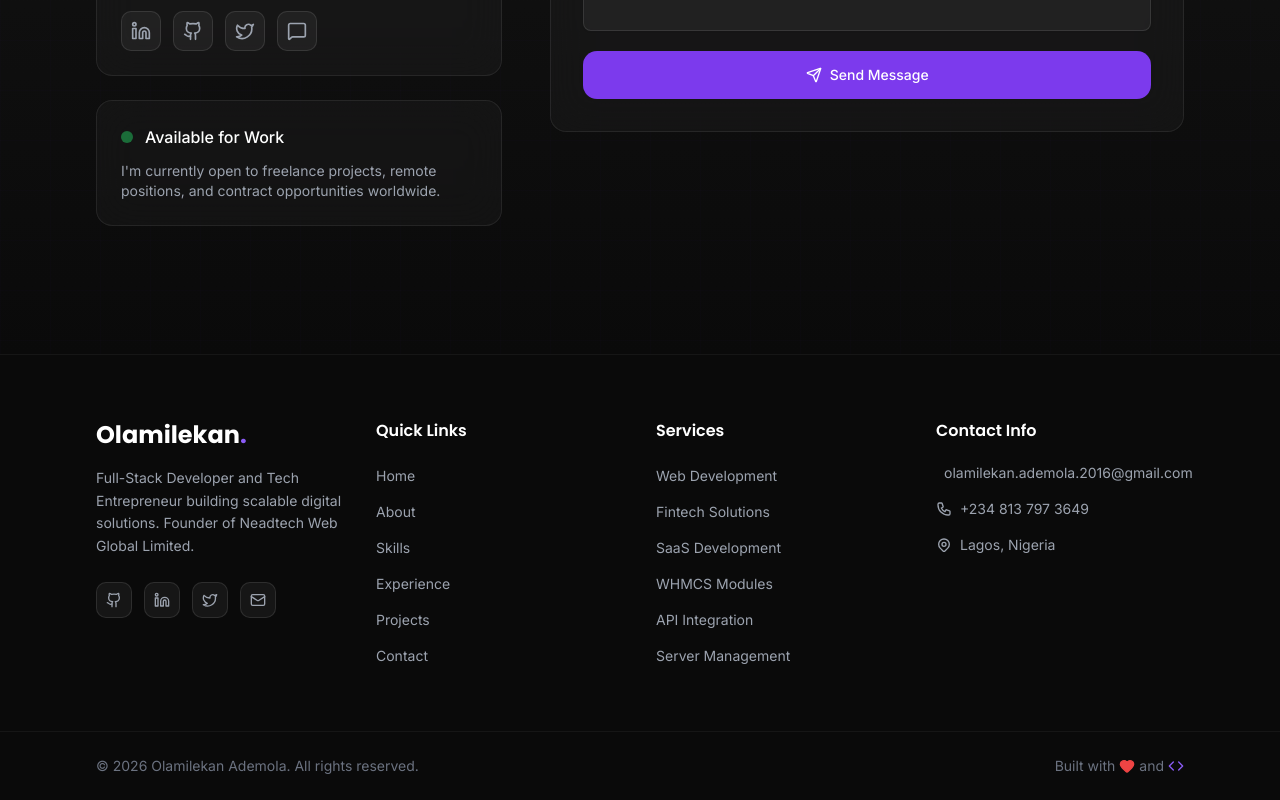
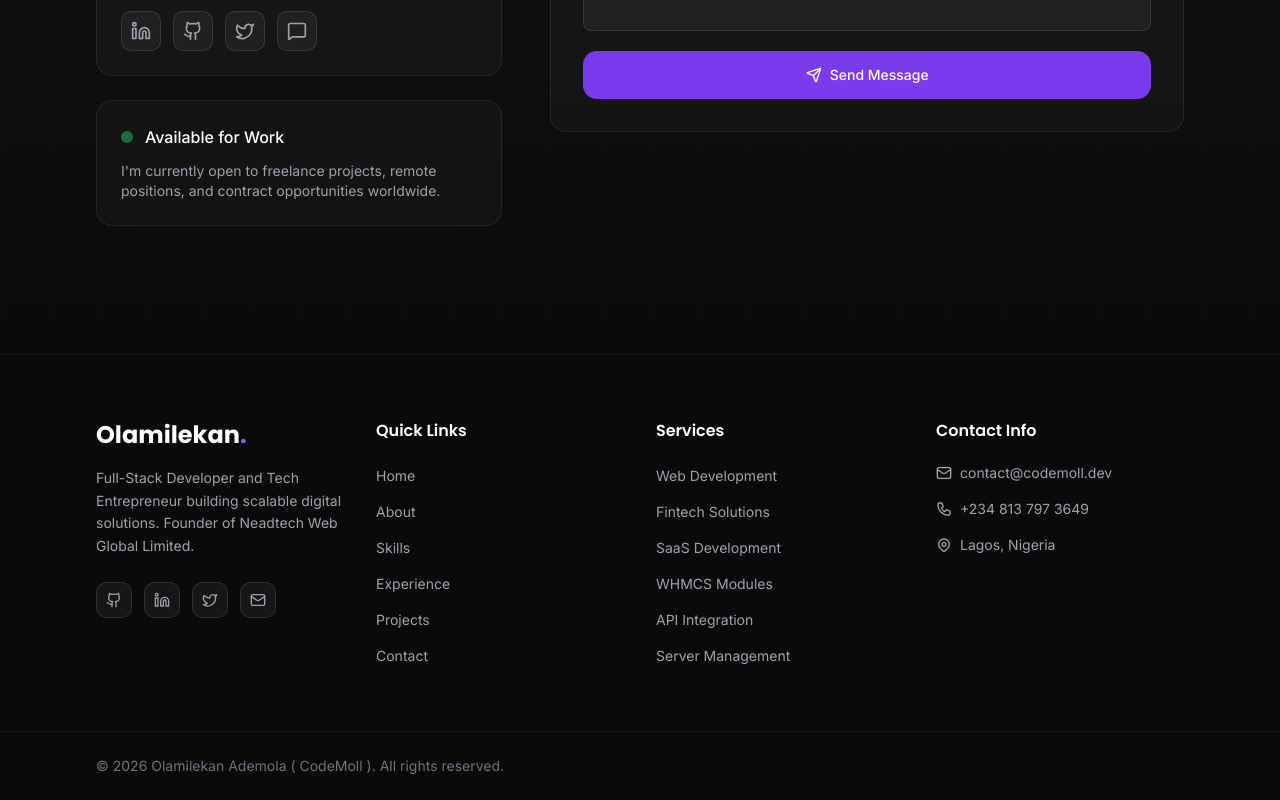
Before and after one commit to codemoll/codemoll, a React (Vite) app: page / in a window 1280 px wide. Shown: the part 7280-8080 px from the top of the page. Built offline with nearby package versions, Linux system fonts and the light colour scheme.

Commit message:
Update social links and contact information in Footer

```diff
--- a/src/sections/Footer.tsx
+++ b/src/sections/Footer.tsx
@@ -22,10 +22,10 @@ const Footer = () => {
   ];
 
   const socialLinks = [
-    { icon: Github, href: 'https://github.com', label: 'GitHub' },
-    { icon: Linkedin, href: 'https://linkedin.com/in/olamilekan-ademola', label: 'LinkedIn' },
-    { icon: Twitter, href: 'https://twitter.com', label: 'Twitter' },
-    { icon: Mail, href: 'mailto:olamilekan.ademola.2016@gmail.com', label: 'Email' },
+    { icon: Github, href: 'https://github.com/codemoll', label: 'GitHub' },
+    { icon: Linkedin, href: 'https://linkedin.com/in/codemoll', label: 'LinkedIn' },
+    { icon: Twitter, href: 'https://x.com/codemoll', label: 'Twitter' },
+    { icon: Mail, href: 'mailto:contact@codemoll.dev', label: 'Email' },
   ];
 
   const scrollToSection = (href: string) => {
@@ -113,11 +113,11 @@ const Footer = () => {
               <ul className="space-y-4">
                 <li>
                   <a
-                    href="mailto:olamilekan.ademola.2016@gmail.com"
+                    href="mailto:contact@codemoll.dev"
                     className="text-gray-400 hover:text-purple-400 transition-colors text-sm flex items-center gap-2"
                   >
                     <Mail className="w-4 h-4" />
-                    olamilekan.ademola.2016@gmail.com
+                    contact@codemoll.dev
                   </a>
                 </li>
                 <li>
@@ -174,11 +174,7 @@ const Footer = () => {
         <div className="section-padding py-6">
           <div className="max-w-7xl mx-auto flex flex-col sm:flex-row items-center justify-between gap-4">
             <p className="text-gray-500 text-sm text-center sm:text-left">
-              © {currentYear} Olamilekan Ademola. All rights reserved.
-            </p>
-            <p className="text-gray-500 text-sm flex items-center gap-1">
-              Built with <Heart className="w-4 h-4 text-red-500 fill-red-500" /> and{' '}
-              <Code className="w-4 h-4 text-purple-500" />
+              © {currentYear} Olamilekan Ademola ( CodeMoll ). All rights reserved.
             </p>
           </div>
         </div>
```
